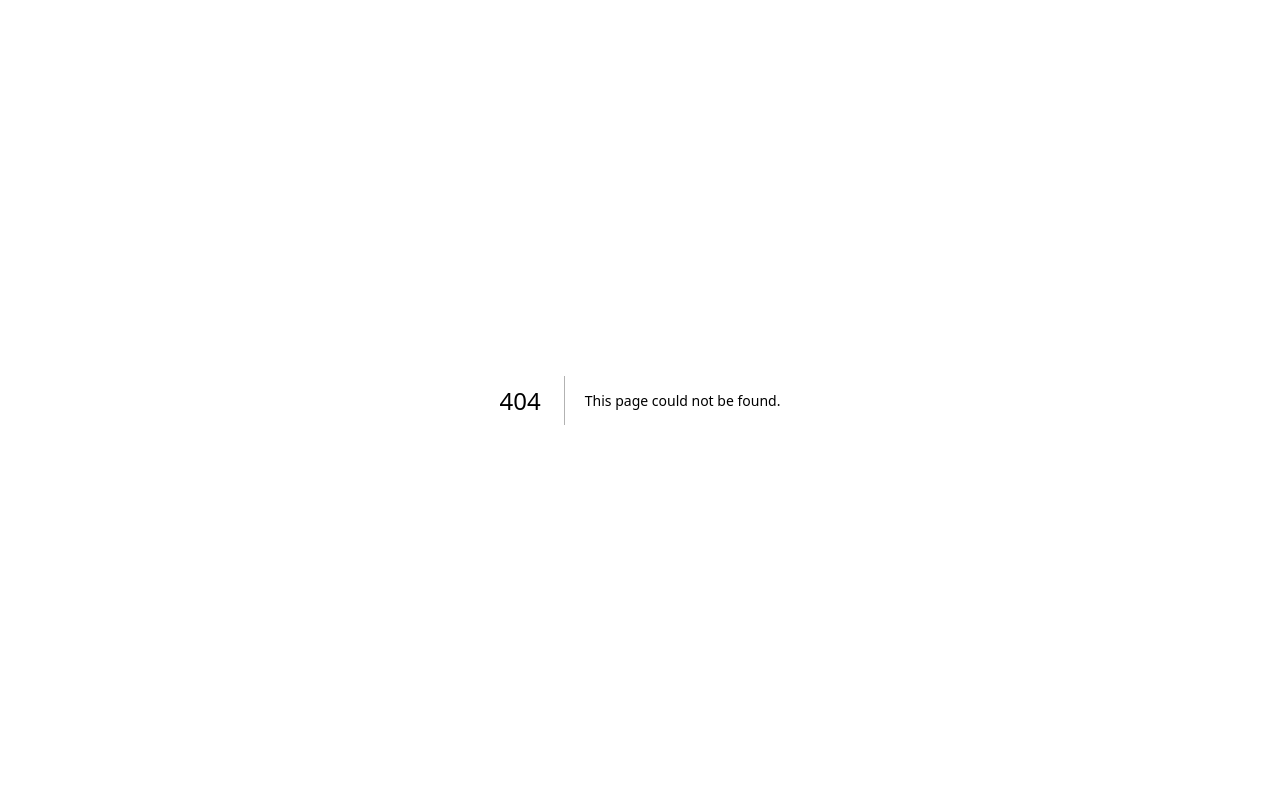
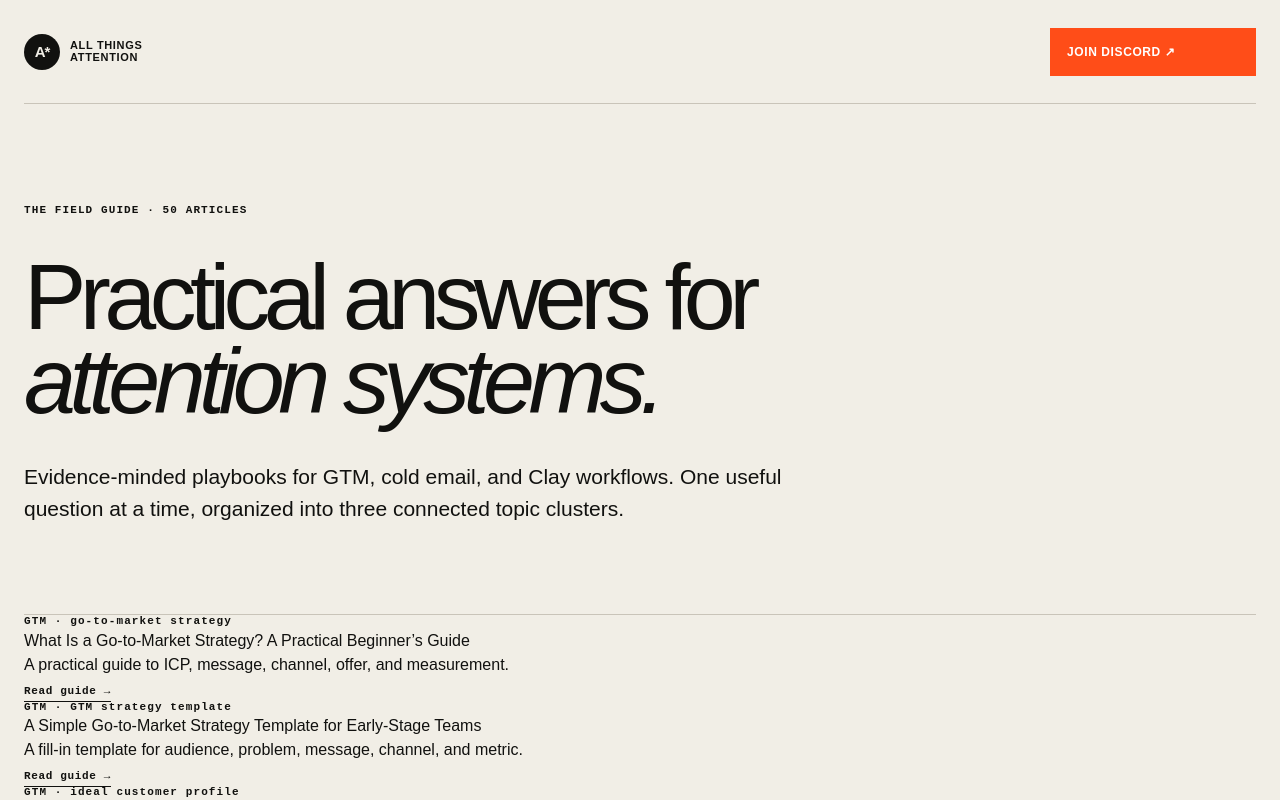
Before and after one commit to uttkarshdungriyal/all-things-attention-website-draft, a Next.js app: page /blog in a window 1280 px wide. Before the commit this address had no page. Shown: the top 800 px of the page. Built offline with nearby package versions, Linux system fonts and the light colour scheme.

Commit message:
Add SEO blog content and routes

```diff
--- /dev/null
+++ b/app/blog/page.tsx
@@ -0,0 +1,4 @@
+import Link from "next/link";
+import { posts } from "./content";
+export const metadata = { title: "GTM, Cold Email & Clay Guides | All Things Attention", description: "Practical guides for go-to-market strategy, cold email, and Clay workflows." };
+export default function BlogIndex() { return <main className="subpage"><nav className="nav shell"><Link className="brand" href="/"><span className="brand-mark">A*</span><span>ALL THINGS<br/>ATTENTION</span></Link><Link className="button button-small" href="/#join">Join Discord ↗</Link></nav><section className="subhero shell"><p className="section-label">THE FIELD GUIDE · 50 ARTICLES</p><h1>Practical answers for<br/><em>attention systems.</em></h1><p>Evidence-minded playbooks for GTM, cold email, and Clay workflows. One useful question at a time, organized into three connected topic clusters.</p></section><section className="shell blog-grid">{posts.map(post=><article key={post.slug}><p className="section-label">{post.category} · {post.keyword}</p><h2><Link href={`/blog/${post.slug}`}>{post.title}</Link></h2><p>{post.summary}</p><Link className="text-link" href={`/blog/${post.slug}`}>Read guide →</Link></article>)}</section></main> }
```
